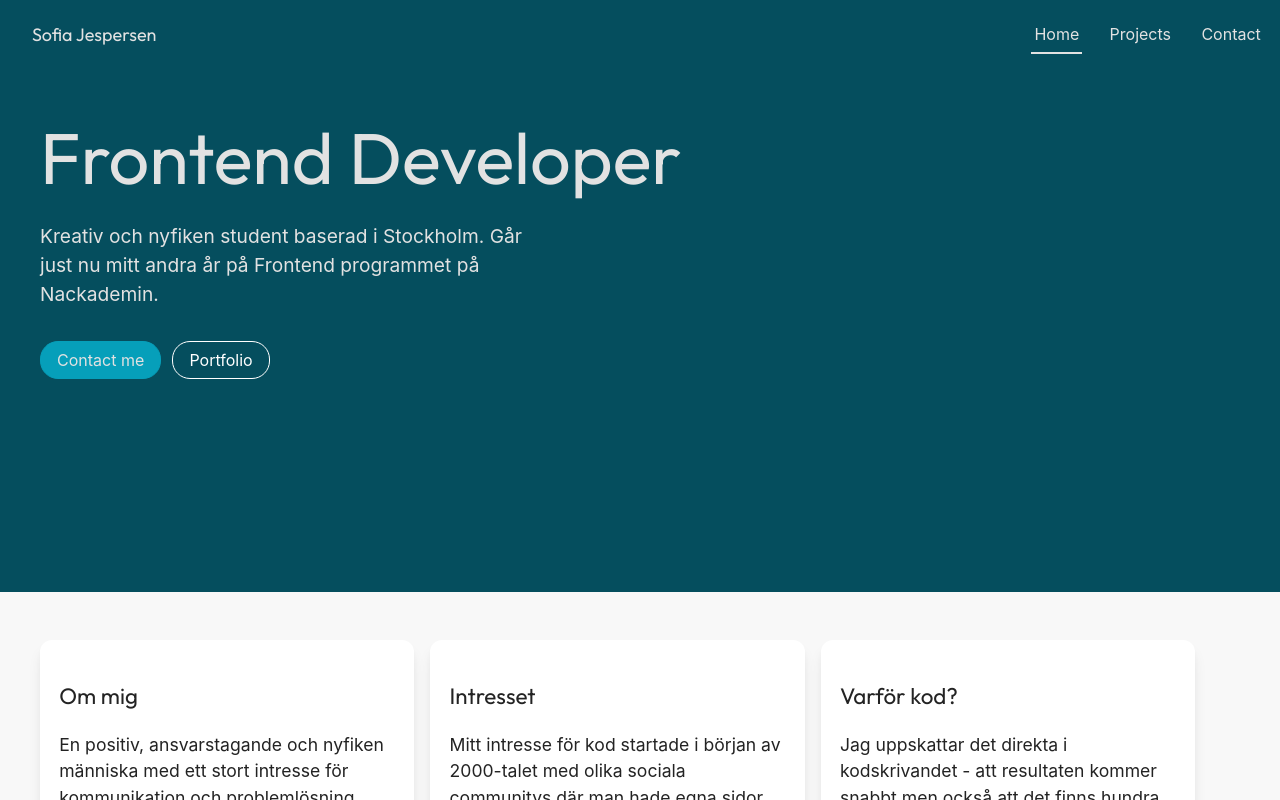
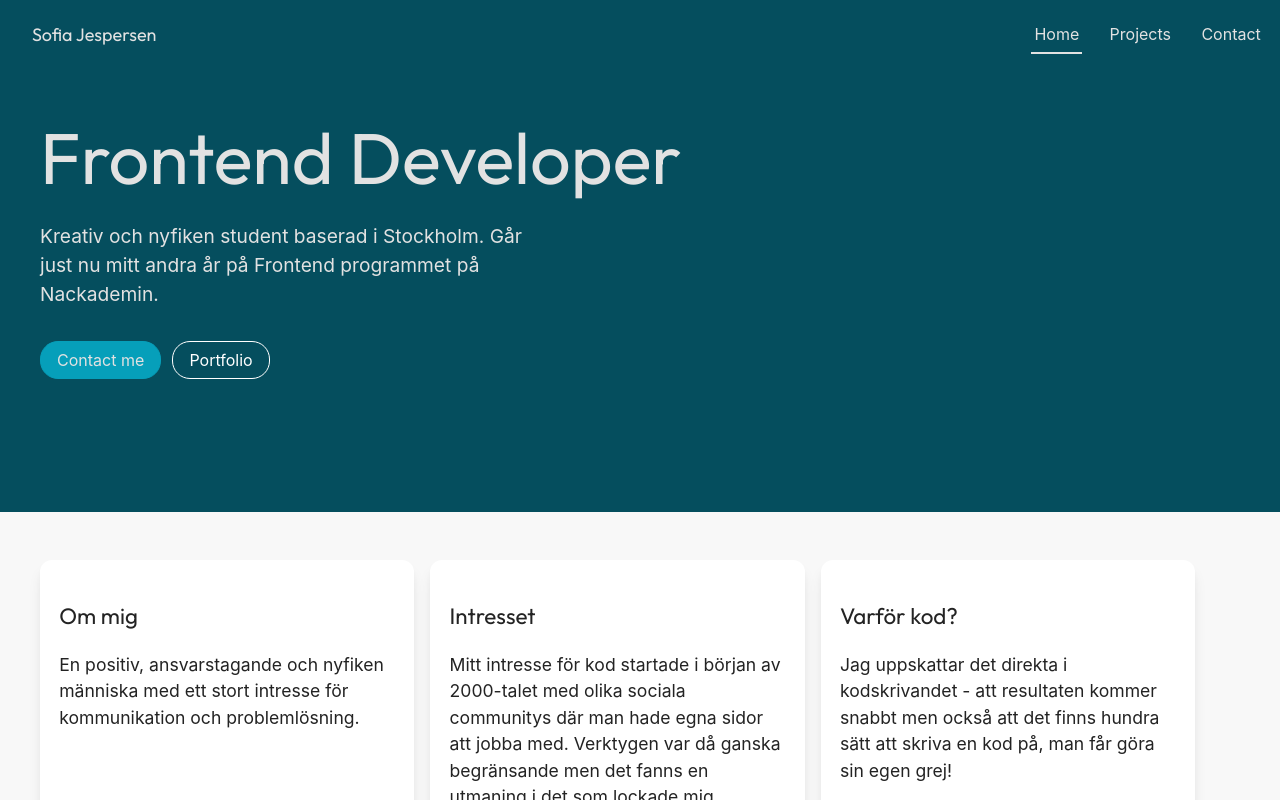
Before and after one commit to sofiaje/sofiaje.github.io, a React (Vite) app: page / in a window 1280 px wide. Shown: the top 800 px of the page. Built offline with nearby package versions, Linux system fonts and the light colour scheme.

Commit message:
color changes

```diff
--- a/src/App.css
+++ b/src/App.css
@@ -23,7 +23,7 @@ section {
 
 #info {
   background-color: var(--backgroundColor);
-  min-height: 60vh;
+  min-height: 50vh;
 }
 
 main {
--- a/src/components/Contact/Contact.jsx
+++ b/src/components/Contact/Contact.jsx
@@ -5,7 +5,7 @@ const Contact = () => {
     return (
         <section id="contact">
             <div className="contentWrapper">
-                <m.h2 initial={{ y: 10, opacity:0 }} animate={{ y: 0, opacity:1 }} transition={{ duration: 0.5, ease: "easeInOut" }} >Contact</m.h2>
+                <m.h2 initial={{ y: 10, opacity:0 }} animate={{ y: 0, opacity:1 }} transition={{ duration: 0.5, ease: "easeInOut" }} >Kontakt</m.h2>
                 <m.p initial={{ y: 40, opacity:0 }} animate={{ y: 0, opacity:1 }} transition={{ duration: 0.5, ease: "easeInOut" }} >Är du nyfiken på vem jag är och vill veta mer? Har du en idé som du vill ha hjälp att realisera? Tveka inte att ta kontakt med mig via <a href="mailto:sofia.jespersen@hotmail.com">sofia.jespersen@hotmail.com</a></m.p>
             </div>
         </section>
--- a/src/components/Project/Project.jsx
+++ b/src/components/Project/Project.jsx
@@ -38,7 +38,7 @@ const Project = () => {
     return (
         <section id="project">
             <div className="contentWrapper">
-                <m.h2 initial={{ y: 10, opacity: 0 }} animate={{ y: 0, opacity: 1 }} transition={{ duration: 0.5, ease: "easeInOut" }} >Projects</m.h2>
+                <m.h2 initial={{ y: 10, opacity: 0 }} animate={{ y: 0, opacity: 1 }} transition={{ duration: 0.5, ease: "easeInOut" }} >Projekt</m.h2>
                 <m.div initial={{ y: 40, opacity:0 }} animate={{ y: 0, opacity:1 }} transition={{ duration: 0.5, ease: "easeInOut" }} >
                     <p>Här samsas små och stora projekt.</p>
                     <ul className="flex">
--- a/src/index.css
+++ b/src/index.css
@@ -1,5 +1,5 @@
 :root {
-  --backgroundColor: rgb(5, 78, 94);
+  --backgroundColor: #054e5e;
 
   --headerColor: var(--backgroundColor);
   --headerTextColor: var(--light);
```
